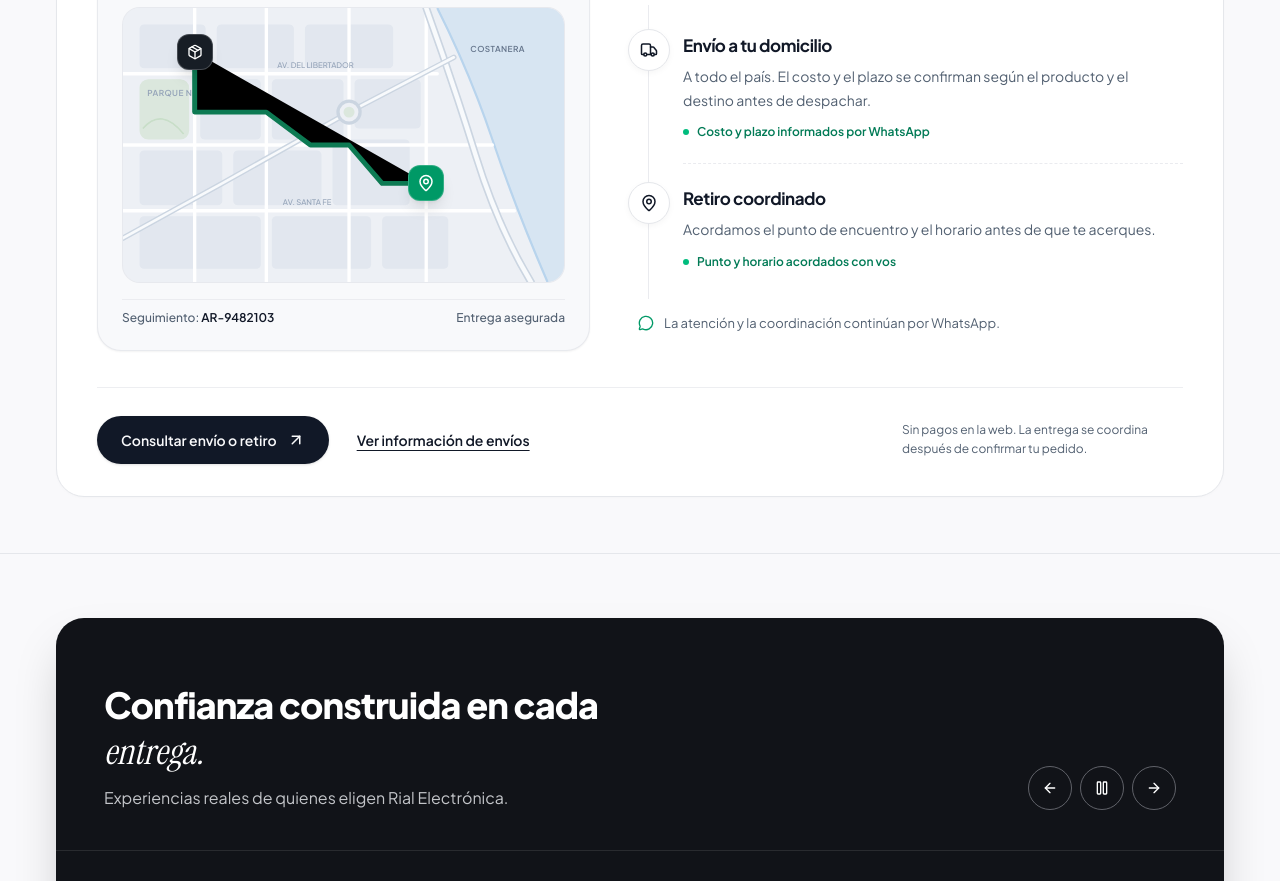
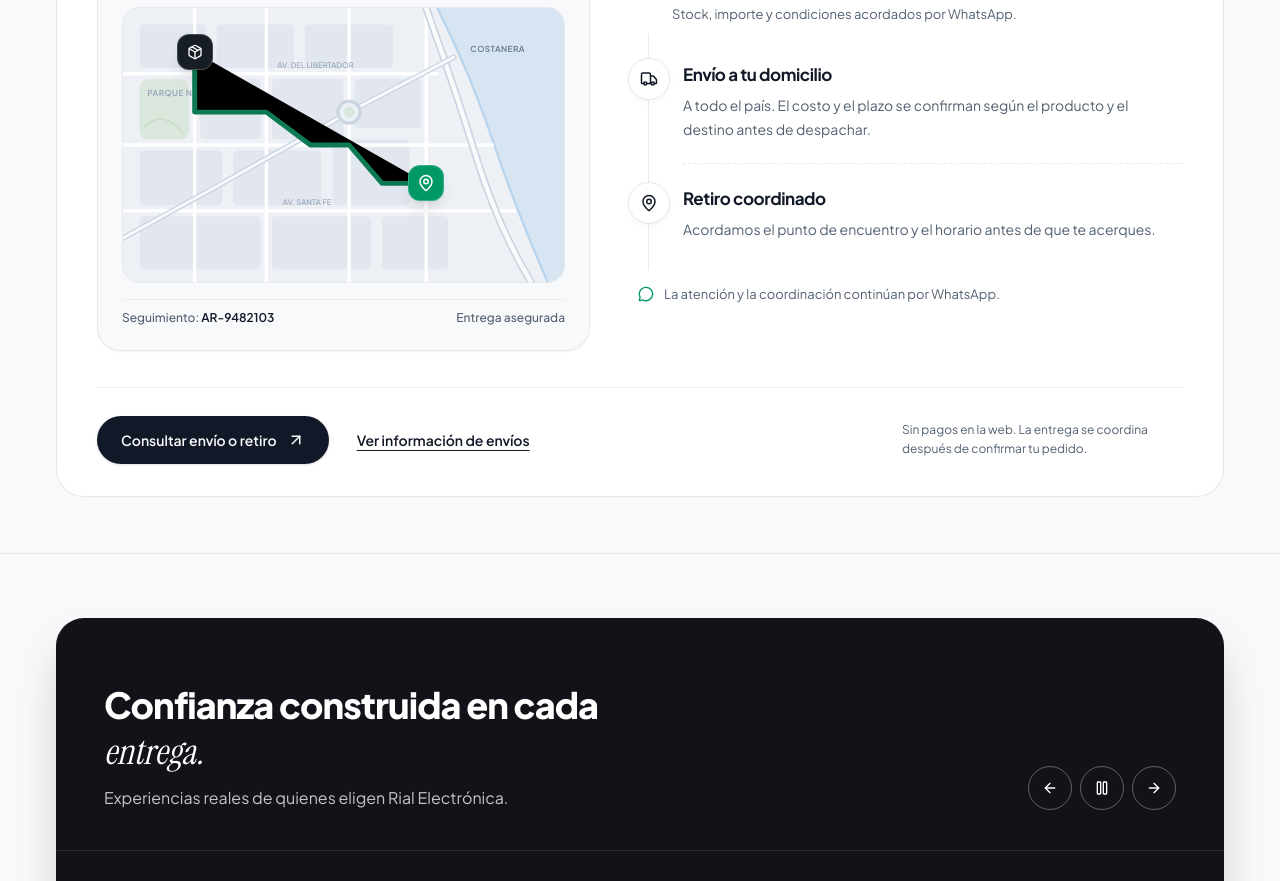
Before and after one commit to luchonicolini/Rialelectronic_demo, a Next.js app: page / in a window 1280 px wide. Shown: the part 4220-5101 px from the top of the page. Built offline with nearby package versions, Linux system fonts and the light colour scheme.

Commit message:
refactor: simplificar nodos de envio quitando meta tags redundantes

```diff
--- a/src/components/home/shipping-section.tsx
+++ b/src/components/home/shipping-section.tsx
@@ -243,10 +243,6 @@ export function ShippingSection() {
                         A todo el país. El costo y el plazo se confirman según el producto y el
                         destino antes de despachar.
                       </p>
-                      <span className="inline-flex items-center gap-2 mt-3 text-xs font-semibold text-emerald-700 dark:text-emerald-400">
-                        <span className="size-1.5 rounded-full bg-emerald-500 shrink-0" aria-hidden="true" />
-                        Costo y plazo informados por WhatsApp
-                      </span>
                     </div>
                   </article>
 
@@ -265,10 +261,6 @@ export function ShippingSection() {
                       <p className="mt-1.5 max-w-[48ch] text-sm text-muted-foreground leading-[1.7] text-pretty">
                         Acordamos el punto de encuentro y el horario antes de que te acerques.
                       </p>
-                      <span className="inline-flex items-center gap-2 mt-3 text-xs font-semibold text-emerald-700 dark:text-emerald-400">
-                        <span className="size-1.5 rounded-full bg-emerald-500 shrink-0" aria-hidden="true" />
-                        Punto y horario acordados con vos
-                      </span>
                     </div>
                   </article>
                 </div>
```
